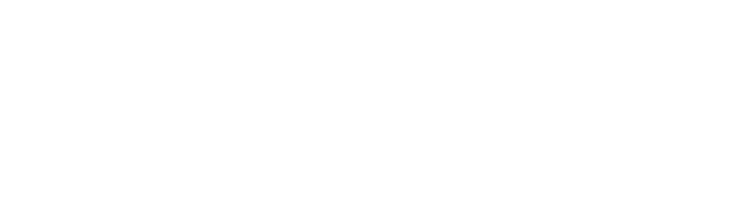
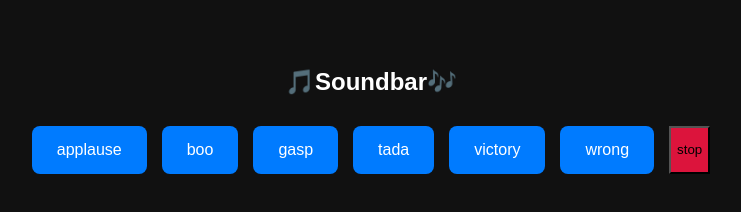
Before and after one commit to acciojob/Soundbar-Parasid17, a website: page main.html in a window 1280 px wide. Shown: the whole page, without its empty margins (269-1010 px from the left). Drawn offline with Linux system fonts and the light colour scheme.

Commit message:
created a submission

```diff
--- a/main.html
+++ b/main.html
@@ -7,6 +7,9 @@
 </head>
 
 <body>
+	<h2>🎵Soundbar🎶</h2>
+	<div id="buttons">
+	</div>
 	<!-- the entire body must be written by student -->
     <script type="text/javascript" src="./script.js">
 </script>
--- a/script.js
+++ b/script.js
@@ -1 +1,53 @@
 //your JS code here. If required.
+// let btnArr = ["applause", "boo", "gasp", "tada", "victory", "wrong"];
+// let div = document.getElementById('buttons');
+// let fragment
+
+// for (let i = 0; i < btnArr; i++) {
+// 	let
+// }
+
+const sounds = ['applause', 'boo', 'gasp', 'tada', 'victory', 'wrong'];
+
+const buttons = document.getElementById('buttons');
+
+// Build a play button for each sound
+sounds.forEach((sound) => {
+  // hidden audio element
+  const audio = document.createElement('audio');
+  audio.id = sound;
+  audio.src = `./sounds/${sound}.mp3`;
+  audio.preload = 'auto';
+  document.body.appendChild(audio);
+
+  // visible button
+  const btn = document.createElement('button');
+  btn.className = 'btn';
+  btn.textContent = sound;
+
+  btn.addEventListener('click', () => {
+    stopSounds();
+    const el = document.getElementById(sound);
+    el.currentTime = 0;
+    const p = el.play();
+  });
+
+  buttons.appendChild(btn);
+});
+
+// Stop button (DO NOT give it .btn so tests count 6 .btn only)
+const stopBtn = document.createElement('button');
+stopBtn.className = 'stop';
+stopBtn.textContent = 'stop';
+stopBtn.addEventListener('click', stopSounds);
+buttons.appendChild(stopBtn);
+
+// Pause & reset all
+function stopSounds() {
+  sounds.forEach((sound) => {
+    const el = document.getElementById(sound);
+    if (!el) return;
+    el.pause();
+    el.currentTime = 0;
+  });
+}
--- a/styles.css
+++ b/styles.css
@@ -1 +1,39 @@
 /*  your css code here. If applicable */
+body {
+  font-family: Arial, sans-serif;
+  text-align: center;
+  background: #111;
+  color: #fff;
+  padding: 40px;
+}
+
+#buttons {
+  display: flex;
+  justify-content: center;
+  flex-wrap: wrap;
+  gap: 15px;
+  margin-top: 30px;
+}
+
+.btn {
+  background: #007bff;
+  color: white;
+  border: none;
+  padding: 15px 25px;
+  border-radius: 8px;
+  cursor: pointer;
+  font-size: 16px;
+  transition: background 0.3s;
+}
+
+.btn:hover {
+  background: #0056b3;
+}
+
+.stop {
+  background: crimson;
+}
+
+.stop:hover {
+  background: darkred;
+}
```
